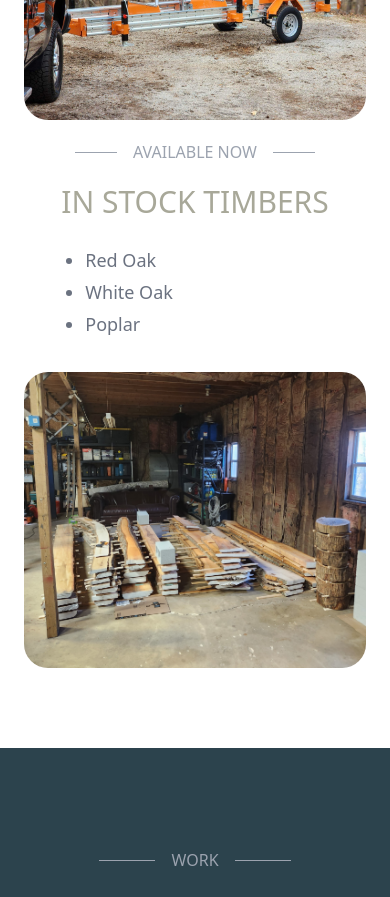
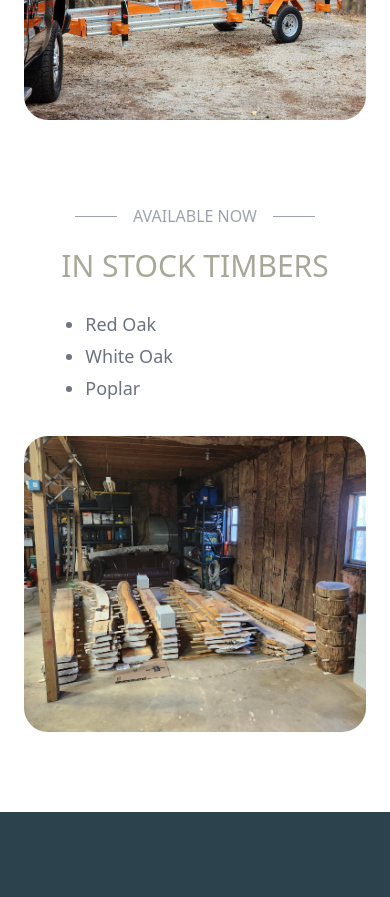
Before and after one commit to austin-morrow/centurion-maintenance, a React (Create React App) app: page / in a window 390 px wide. Shown: the part 2380-3277 px from the top of the page. Built offline with nearby package versions, Linux system fonts and the light colour scheme; the HTML template or start-up script is replaced by a standard one.

Commit message:
add some padding to available timber section

```diff
--- a/src/layouts/Services.jsx
+++ b/src/layouts/Services.jsx
@@ -49,7 +49,7 @@ export default function Example() {
       </div>
 
       {/* Available Timber */}
-      <div className="md:grid md:pt-20 sm:grid-cols-2 flex flex-col-reverse mx-auto max-w-6xl px-6 lg:px-8">
+      <div className="md:grid md:pt-20 pt-16 sm:grid-cols-2 flex flex-col-reverse mx-auto max-w-6xl px-6 lg:px-8">
         <div className="md:ml-16 pt-8 flex justify-center">
           <div className="flex justify-center w-[500px]">
             <img src={img1} alt="Wood" className="rounded-lg" />
```
